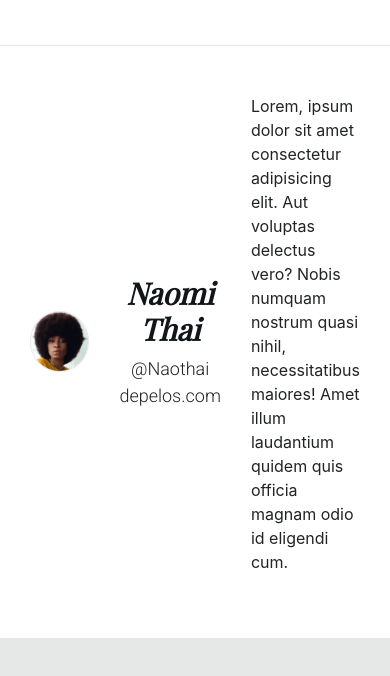
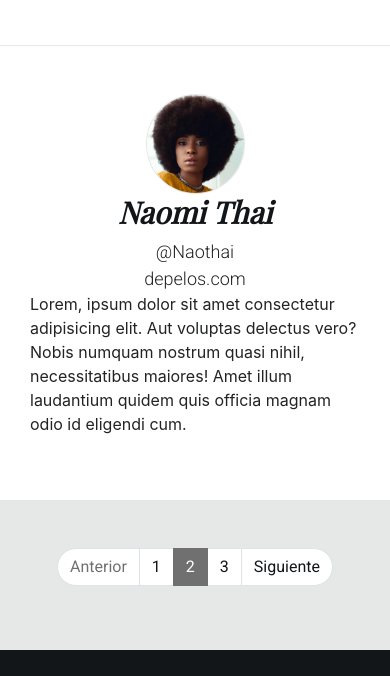
Before and after one commit to mariela-star/Babershop, a plain HTML site: page index.html in a window 390 px wide. Shown: the part 2570-3246 px from the top of the page. Drawn offline with nearby package versions, Linux system fonts and the light colour scheme; files that its build step writes are made by us from their sources; a script that the page names is missing; a web font is replaced by a local one.

Commit message:
ultimos retoques

```diff
--- a/assets/sass/layout/_nahomi.scss
+++ b/assets/sass/layout/_nahomi.scss
@@ -33,13 +33,13 @@
 }
 
 @media (max-width: 767px) {
-    .section-nahomi{
-        &__cont-nahomi{
+    .nahomi{
+        &__cont{
             display: block;
             text-align: center;
             margin: 0 auto;
         }
-        &__imgnahomi{
+        &__image{
             width: 30%;
         }
     }
```
Also changed, not shown: 2 other files.
